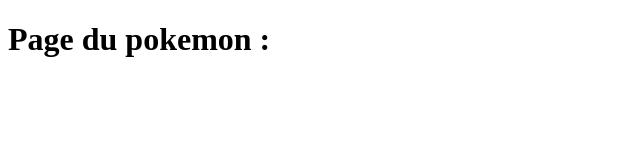
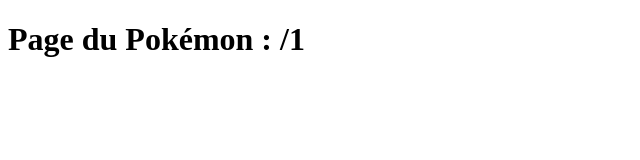
Before and after one commit to chambrin/PokeNext, a Next.js app: page /1 in a window 1280 px wide. Shown: the top 160 px of the page, without its empty margins (0-640 px from the left). Built offline with nearby package versions, Linux system fonts and the light colour scheme.

Commit message:
✨ Recuperation pokemonName dans l'url
- transfert du nom du pokemon cliquer dans l'url

```diff
--- a/app/[pokemon]/page.tsx
+++ b/app/[pokemon]/page.tsx
@@ -1,16 +1,23 @@
 'use client';
 
-//import de route
-import {useRouter, useSearchParams} from 'next/navigation';
+import {usePathname, useRouter, useSearchParams} from 'next/navigation';
 
-export default async function PagePokemon({ params }: { params: { slug: string }}) {
-    console.log(params);
+
+
+export default function PokemonPage() {
+    const router = useRouter();
+    const searchParams = useSearchParams();
+    const pathname = usePathname();
+
+
+    //requete pour récupérer les infos du pokemon
+  const url = `https://pokeapi.co/api/v2/pokemon${pathname}`;
 
 
     return (
-
-        <h1>Page du pokemon :  {params.slug}  </h1>
-
-)
-
+        <div>
+            <h1>Page du Pokémon : {pathname}</h1>
+            {/* Ajoutez ici le reste de votre code pour afficher les détails du Pokémon */}
+        </div>
+    );
 }
```
Also changed, not shown: app/page.tsx (+14 -10 lines), app/context/PokemonContext.tsx (added).
